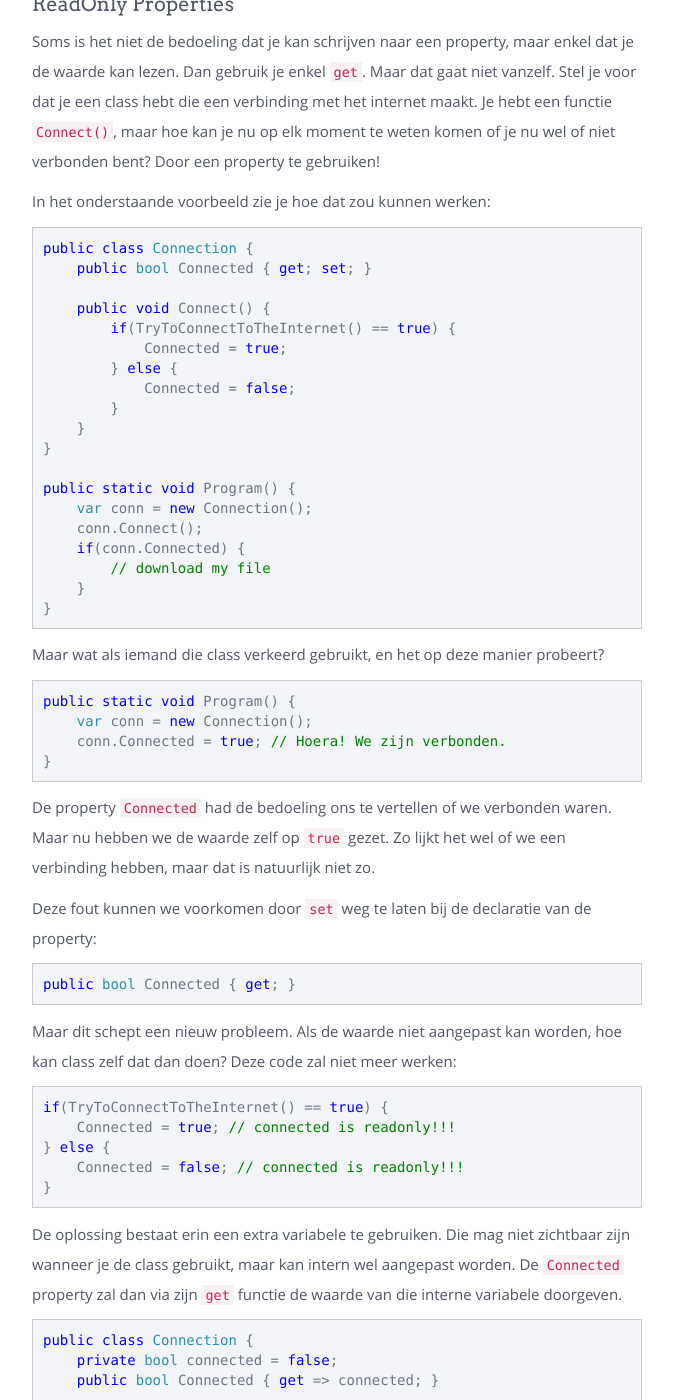
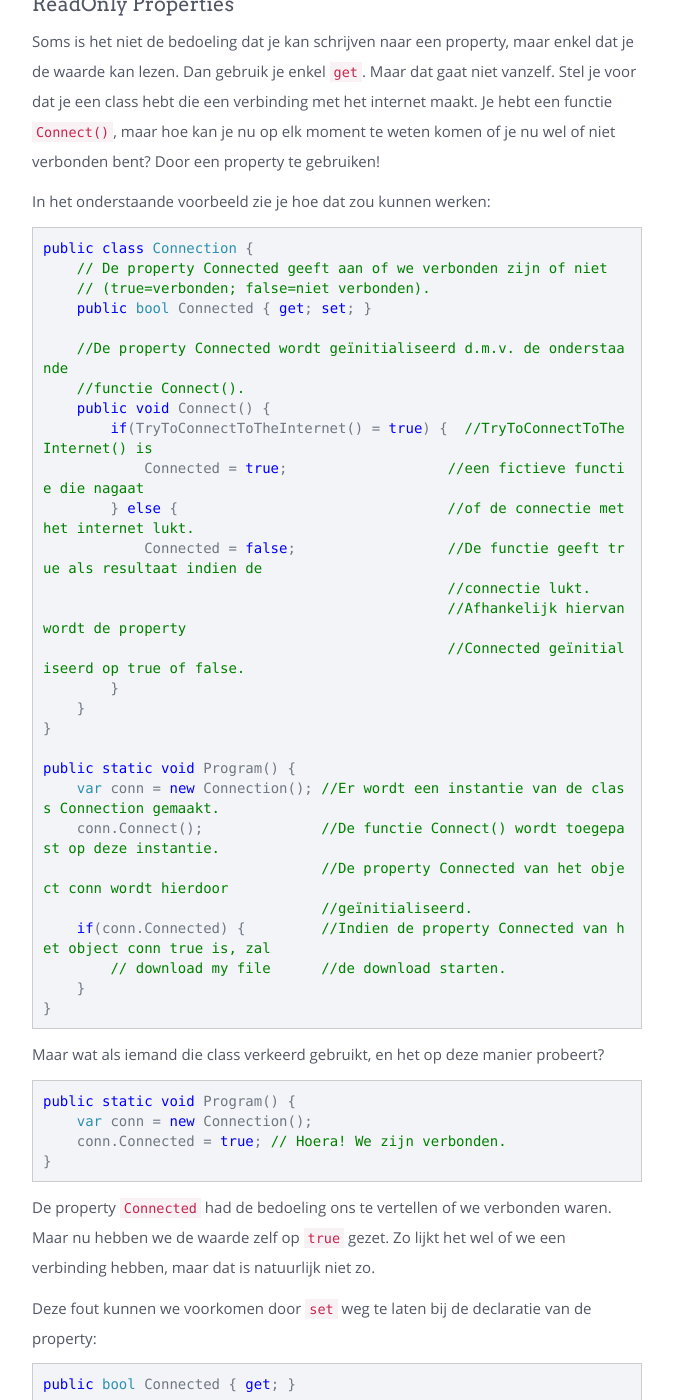
Before and after one commit to sma-it/sma-it.github.io, a Jekyll site: the page built from modules/advanced/_posts/2000-01-02-Properties.md, in a window 1280 px wide and 1400 px high, scrolled down 1543 px. Shown: the whole window, without its empty margins (383-1056 px from the left). Built offline with Jekyll 4.4.1, drawn with Linux system fonts in a browser that asks for light colours; nearby versions of some CDN libraries; some of the changed text lies outside the part shown.

Commit message:
Added some comments to code examples

````diff
--- a/modules/advanced/_posts/2000-01-02-Properties.md
+++ b/modules/advanced/_posts/2000-01-02-Properties.md
@@ -55,22 +55,31 @@ In het onderstaande voorbeeld zie je hoe dat zou kunnen werken:
 
 ```csharp
 public class Connection {
+    // De property Connected geeft aan of we verbonden zijn of niet
+    // (true=verbonden; false=niet verbonden).
     public bool Connected { get; set; }
 
+    //De property Connected wordt geïnitialiseerd d.m.v. de onderstaande
+    //functie Connect().
     public void Connect() {
-        if(TryToConnectToTheInternet() == true) {
-            Connected = true;
-        } else {
-            Connected = false;
+        if(TryToConnectToTheInternet() = true) {  //TryToConnectToTheInternet() is
+            Connected = true;                   //een fictieve functie die nagaat
+        } else {                                //of de connectie met het internet lukt.
+            Connected = false;                  //De functie geeft true als resultaat indien de
+                                                //connectie lukt.
+                                                //Afhankelijk hiervan wordt de property
+                                                //Connected geïnitialiseerd op true of false.
         }
     }
 }
 
 public static void Program() {
-    var conn = new Connection();
-    conn.Connect();
-    if(conn.Connected) {
-        // download my file
+    var conn = new Connection(); //Er wordt een instantie van de class Connection gemaakt.
+    conn.Connect();              //De functie Connect() wordt toegepast op deze instantie.
+                                 //De property Connected van het object conn wordt hierdoor
+                                 //geïnitialiseerd.
+    if(conn.Connected) {         //Indien de property Connected van het object conn true is, zal
+        // download my file      //de download starten.
     }
 }
 ```
@@ -92,7 +101,7 @@ public bool Connected { get; }
 Maar dit schept een nieuw probleem. Als de waarde niet aangepast kan worden, hoe kan class zelf dat dan doen? Deze code zal niet meer werken:
 
 ```csharp
-if(TryToConnectToTheInternet() == true) {
+if(TryToConnectToTheInternet() = true) {
     Connected = true; // connected is readonly!!!
 } else {
     Connected = false; // connected is readonly!!!
@@ -103,12 +112,13 @@ De oplossing bestaat erin een extra variabele te gebruiken. Die mag niet zichtba
 
 ```csharp
 public class Connection {
-    private bool connected = false;
-    public bool Connected { get => connected; }
+    private bool connected = false; // de interne variabele.
+    public bool Connected { get => connected; } //de property Connected haalt zijn waarde uit
+                                                //de interne variabele connected.
 
     public void Connect() {
-        if(TryToConnectToTheInternet() == true) {
-            connected = true;
+        if(TryToConnectToTheInternet() = true) {
+            connected = true; //de interne variabele wordt geïnitialiseerd.
         } else {
             connected = false;
         }
@@ -154,15 +164,16 @@ public class Connection {
 
 public static void Program() {
     var conn = new Connection();
-    conn.Password = "secret";
+    conn.Password = "secret"; // de writeonly property krijgt een waarde
     conn.Connect();
     if(conn.Connected) {
-        Console.Writeline("You are connected with password: " + conn.Password); // Dit werkt gelukkig niet!
+        // Omdat Password writeonly is werkt onderstaande code gelukkig niet!
+        Console.Writeline("You are connected with password: " + conn.Password);
     }
 }
 ```
 
-Zoals je ziet werkt dit bijna zoals een _readonly_ property. Maar waar komt de variabele `value` vandaan? We hebben die nergens gedeclareerd. Wel, die wordt altijd impliciet voorzien wanneer je  `set` gebruikt. `value` bevat steeds de waarde die van buitenaf wordt doorgegeven.
+Zoals je ziet werkt dit bijna zoals een _readonly_ property. Maar waar komt de variabele `value` vandaan? We hebben die nergens gedeclareerd. Wel, die wordt altijd impliciet voorzien wanneer je `set` gebruikt. `value` bevat steeds de waarde die van buitenaf wordt doorgegeven.
 
 ## Wanneer gebruik je _ReadOnly_?
 _WriteOnly_ properties laten we voorlopig even met rust, want die zal je voorlopig niet veel nodig hebben. Maar over _readOnly_ properties zijn we nog niet uitgepraat. Er zijn verschillende scenario's denkbaar.
````
